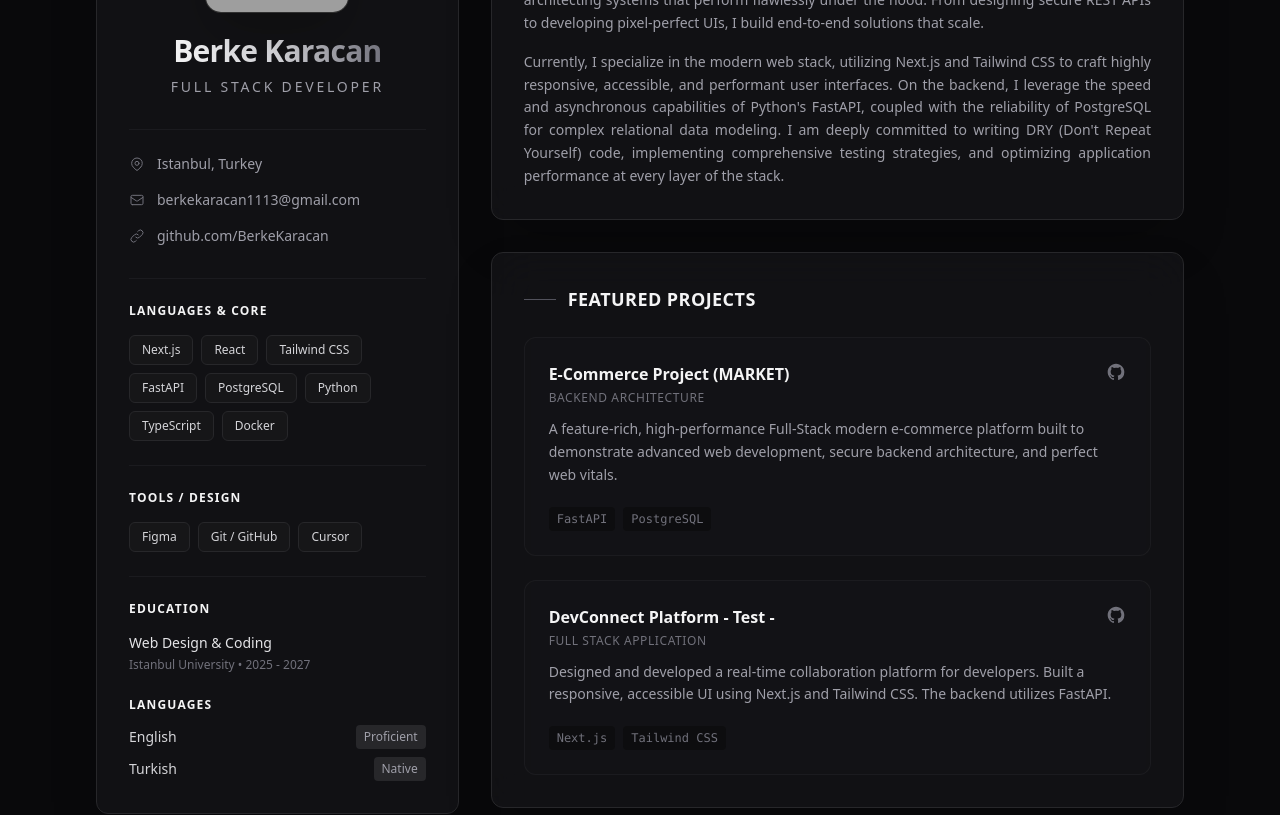
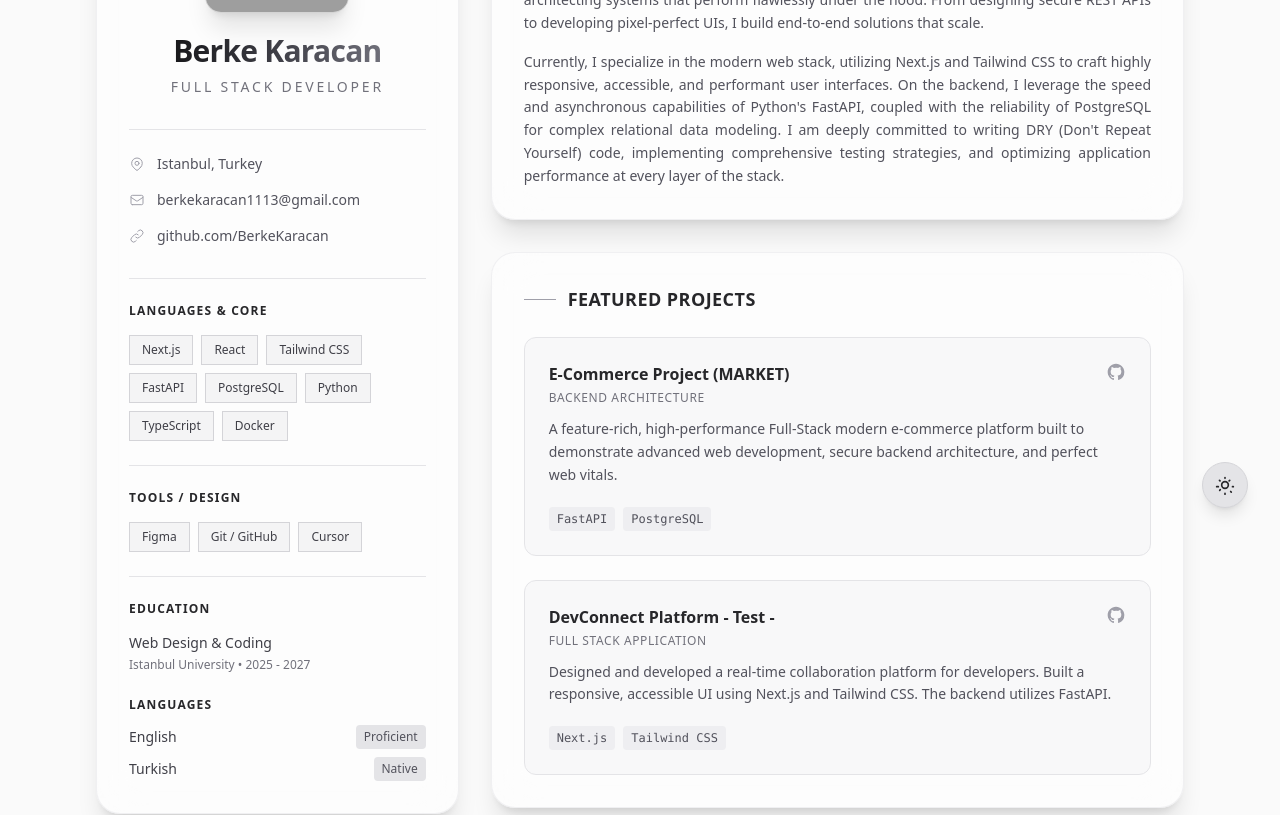
Before and after one commit to BerkeKaracan/My-WebSite, a Next.js app: page / in a window 1280 px wide. Shown: the part 260-1075 px from the top of the page. Built offline with nearby package versions, Linux system fonts and the light colour scheme; grey boxes are pictures that could not be loaded.

Commit message:
style: implement full dark and light theme support

```diff
--- a/package.json
+++ b/package.json
@@ -10,6 +10,7 @@
   },
   "dependencies": {
     "next": "16.2.6",
+    "next-themes": "^0.4.6",
     "react": "19.2.4",
     "react-dom": "19.2.4"
   },
--- a/src/app/layout.tsx
+++ b/src/app/layout.tsx
@@ -1,6 +1,7 @@
 import type { Metadata } from "next";
 import { Geist, Geist_Mono } from "next/font/google";
 import "./globals.css";
+import { ThemeProvider } from "next-themes";
 
 const geistSans = Geist({
   variable: "--font-geist-sans",
@@ -57,9 +58,15 @@
   return (
     <html
       lang="en"
+      suppressHydrationWarning
       className={`${geistSans.variable} ${geistMono.variable} h-full antialiased`}
     >
-      <body className="min-h-full flex flex-col bg-zinc-950">{children}</body>
+      <body className="min-h-full flex flex-col bg-zinc-950">
+        <ThemeProvider attribute="class" defaultTheme="dark" enableSystem>
+          {" "}
+          {children}{" "}
+        </ThemeProvider>
+      </body>
     </html>
   );
 }
--- a/src/app/page.tsx
+++ b/src/app/page.tsx
@@ -1,10 +1,12 @@
 import GlassCard from "@/components/GlassCard";
 import Link from "next/link";
 import Image from "next/image";
+import ThemeToggle from "@/components/ThemeToggle";
 
 export default function Home() {
   return (
-    <main className="min-h-screen p-6 md:p-12 lg:p-24 bg-zinc-950 text-zinc-300 font-sans selection:bg-zinc-700 selection:text-white">
+    <main className="min-h-screen p-6 md:p-12 lg:p-24 bg-zinc-50 dark:bg-zinc-950 text-zinc-800 dark:text-zinc-300 font-sans selection:bg-zinc-700 selection:text-white transition-colors duration-300">
+      <ThemeToggle />
       <div className="max-w-7xl mx-auto flex flex-col md:flex-row gap-8">
         {/* LEFT COLUMN: Comprehensive Profile (Sticky) */}
         <aside className="w-full md:w-1/3 md:shrink-0">
@@ -12,7 +14,7 @@
             <GlassCard>
               {/* Header: Photo & Title */}
               <div className="flex flex-col items-center gap-5">
-                <div className="relative w-36 h-36 rounded-2xl bg-zinc-800/80 border border-zinc-700/50 flex items-center justify-center overflow-hidden shadow-2xl transition-transform duration-500 hover:scale-105 grayscale hover:grayscale-0">
+                <div className="relative w-36 h-36 rounded-2xl bg-zinc-200 dark:bg-zinc-800/80 border border-zinc-300 dark:border-zinc-700/50 flex items-center justify-center overflow-hidden shadow-xl dark:shadow-2xl transition-all duration-500 hover:scale-105 grayscale hover:grayscale-0">
                   <Image
                     src="/profile.jpg"
                     alt="Berke Karacan"
@@ -21,20 +23,20 @@
                   />
                 </div>
                 <div className="text-center">
-                  <h1 className="text-3xl font-bold tracking-tight bg-linear-to-r from-zinc-100 via-zinc-300 to-zinc-500 bg-clip-text text-transparent pb-1">
+                  <h1 className="text-3xl font-bold tracking-tight bg-linear-to-r from-zinc-900 via-zinc-700 to-zinc-500 dark:from-zinc-100 dark:via-zinc-300 dark:to-zinc-500 bg-clip-text text-transparent pb-1">
                     Berke Karacan
                   </h1>
-                  <h2 className="text-sm text-zinc-400 mt-1 uppercase tracking-[0.2em] font-medium">
+                  <h2 className="text-sm text-zinc-500 dark:text-zinc-400 mt-1 uppercase tracking-[0.2em] font-medium">
                     Full Stack Developer
                   </h2>
                 </div>
               </div>
 
               {/* Contact Info */}
-              <div className="mt-8 pt-6 border-t border-zinc-800/50 flex flex-col gap-4 text-sm text-zinc-400">
+              <div className="mt-8 pt-6 border-t border-zinc-200 dark:border-zinc-800/50 flex flex-col gap-4 text-sm text-zinc-600 dark:text-zinc-400">
                 <div className="flex items-center gap-3 group cursor-default">
                   <svg
-                    className="w-4 h-4 text-zinc-500 group-hover:text-zinc-300 transition-colors"
+                    className="w-4 h-4 text-zinc-400 dark:text-zinc-500 group-hover:text-zinc-700 dark:group-hover:text-zinc-300 transition-colors"
                     fill="none"
                     stroke="currentColor"
                     viewBox="0 0 24 24"
@@ -56,10 +58,10 @@
                 </div>
                 <a
                   href="mailto:berkekaracan1113@gmail.com"
-                  className="flex items-center gap-3 hover:text-zinc-100 transition-colors group"
+                  className="flex items-center gap-3 text-zinc-600 dark:text-zinc-400 hover:text-zinc-950 dark:hover:text-zinc-100 transition-colors group"
                 >
                   <svg
-                    className="w-4 h-4 text-zinc-500 group-hover:text-zinc-300 transition-colors"
+                    className="w-4 h-4 text-zinc-400 dark:text-zinc-500 group-hover:text-zinc-700 dark:group-hover:text-zinc-300 transition-colors"
                     fill="none"
                     stroke="currentColor"
                     viewBox="0 0 24 24"
@@ -77,10 +79,10 @@
                   href="https://github.com/BerkeKaracan"
                   target="_blank"
                   rel="noopener noreferrer"
-                  className="flex items-center gap-3 hover:text-zinc-100 transition-colors group"
+                  className="flex items-center gap-3 text-zinc-600 dark:text-zinc-400 hover:text-zinc-950 dark:hover:text-zinc-100 transition-colors group"
                 >
                   <svg
-                    className="w-4 h-4 text-zinc-500 group-hover:text-zinc-300 transition-colors"
+                    className="w-4 h-4 text-zinc-400 dark:text-zinc-500 group-hover:text-zinc-700 dark:group-hover:text-zinc-300 transition-colors"
                     fill="none"
                     stroke="currentColor"
                     viewBox="0 0 24 24"
@@ -97,8 +99,8 @@
               </div>
 
               {/* Core Technologies */}
-              <div className="mt-8 pt-6 border-t border-zinc-800/50">
-                <h3 className="text-xs font-semibold mb-4 tracking-widest text-zinc-100 uppercase">
+              <div className="mt-8 pt-6 border-t border-zinc-200 dark:border-zinc-800/50">
+                <h3 className="text-xs font-semibold mb-4 tracking-widest text-zinc-800 dark:text-zinc-100 uppercase transition-colors">
                   Languages & Core
                 </h3>
                 <div className="flex flex-wrap gap-2">
@@ -114,7 +116,7 @@
                   ].map((tech) => (
                     <span
                       key={tech}
-                      className="px-3 py-1.5 text-xs font-medium bg-zinc-900/80 border border-zinc-800 hover:border-zinc-600 rounded-md text-zinc-300 transition-colors cursor-default"
+                      className="px-3 py-1.5 text-xs font-medium bg-zinc-100 dark:bg-zinc-900/80 border border-zinc-300 dark:border-zinc-800 hover:border-zinc-400 dark:hover:border-zinc-600 text-zinc-700 dark:text-zinc-300 transition-colors cursor-default"
                     >
                       {tech}
                     </span>
@@ -122,16 +124,16 @@
                 </div>
               </div>
 
-              {/* Tools & Design (ADDED FROM SKETCH) */}
-              <div className="mt-6 pt-6 border-t border-zinc-800/50">
-                <h3 className="text-xs font-semibold mb-4 tracking-widest text-zinc-100 uppercase">
+              {/* Tools & Design */}
+              <div className="mt-6 pt-6 border-t border-zinc-200 dark:border-zinc-800/50">
+                <h3 className="text-xs font-semibold mb-4 tracking-widest text-zinc-800 dark:text-zinc-100 uppercase transition-colors">
                   Tools / Design
                 </h3>
                 <div className="flex flex-wrap gap-2">
                   {["Figma", "Git / GitHub", "Cursor"].map((tool) => (
                     <span
                       key={tool}
-                      className="px-3 py-1.5 text-xs font-medium bg-zinc-900/80 border border-zinc-800 hover:border-zinc-600 rounded-md text-zinc-300 transition-colors cursor-default"
+                      className="px-3 py-1.5 text-xs font-medium bg-zinc-100 dark:bg-zinc-900/80 border border-zinc-300 dark:border-zinc-800 hover:border-zinc-400 dark:hover:border-zinc-600 text-zinc-700 dark:text-zinc-300 transition-colors cursor-default"
                     >
                       {tool}
                     </span>
@@ -140,12 +142,12 @@
               </div>
 
               {/* Education & Languages */}
-              <div className="mt-6 pt-6 border-t border-zinc-800/50 hidden md:block">
-                <h3 className="text-xs font-semibold mb-4 tracking-widest text-zinc-100 uppercase">
+              <div className="mt-6 pt-6 border-t border-zinc-200 dark:border-zinc-800/50 hidden md:block">
+                <h3 className="text-xs font-semibold mb-4 tracking-widest text-zinc-800 dark:text-zinc-100 uppercase transition-colors">
                   Education
                 </h3>
                 <div className="mb-4 group cursor-default">
-                  <p className="text-sm font-medium text-zinc-200 group-hover:text-white transition-colors">
+                  <p className="text-sm font-medium text-zinc-700 dark:text-zinc-200 group-hover:text-zinc-950 dark:group-hover:text-white transition-colors">
                     Web Design & Coding
                   </p>
                   <p className="text-xs text-zinc-500 mt-1">
@@ -153,19 +155,23 @@
                   </p>
                 </div>
 
-                <h3 className="text-xs font-semibold mb-3 mt-6 tracking-widest text-zinc-100 uppercase">
+                <h3 className="text-xs font-semibold mb-3 mt-6 tracking-widest text-zinc-800 dark:text-zinc-100 uppercase transition-colors">
                   Languages
                 </h3>
-                <div className="flex flex-col gap-2 text-sm text-zinc-400">
+                <div className="flex flex-col gap-2 text-sm text-zinc-600 dark:text-zinc-400">
                   <div className="flex justify-between items-center">
-                    <span className="font-medium text-zinc-300">English</span>
-                    <span className="text-xs bg-zinc-800 px-2 py-1 rounded text-zinc-400">
+                    <span className="font-medium text-zinc-700 dark:text-zinc-300 transition-colors">
+                      English
+                    </span>
+                    <span className="text-xs bg-zinc-200 dark:bg-zinc-800 px-2 py-1 rounded text-zinc-600 dark:text-zinc-400 transition-colors">
                       Proficient
                     </span>
                   </div>
                   <div className="flex justify-between items-center">
-                    <span className="font-medium text-zinc-300">Turkish</span>
-                    <span className="text-xs bg-zinc-800 px-2 py-1 rounded text-zinc-400">
+                    <span className="font-medium text-zinc-700 dark:text-zinc-300 transition-colors">
+                      Turkish
+                    </span>
+                    <span className="text-xs bg-zinc-200 dark:bg-zinc-800 px-2 py-1 rounded text-zinc-600 dark:text-zinc-400 transition-colors">
                       Native
                     </span>
                   </div>
@@ -178,12 +184,12 @@
         {/* RIGHT COLUMN: Detailed Content (Scrollable) */}
         <main className="w-full md:w-2/3 flex flex-col gap-8">
           {/* Executive Summary Section */}
-          <GlassCard className="group transition-all duration-500 hover:border-zinc-700/50">
-            <h3 className="text-lg font-semibold mb-6 text-zinc-100 tracking-wide flex items-center gap-3">
-              <span className="w-8 h-px bg-zinc-600 group-hover:w-12 transition-all duration-300"></span>
+          <GlassCard className="group transition-all duration-500 border-zinc-200 dark:border-zinc-800/50 hover:border-zinc-400 dark:hover:border-zinc-700/50">
+            <h3 className="text-lg font-semibold mb-6 text-zinc-800 dark:text-zinc-100 tracking-wide flex items-center gap-3 transition-colors">
+              <span className="w-8 h-px bg-zinc-400 dark:bg-zinc-600 group-hover:w-12 transition-all duration-300"></span>
               SUMMARY
             </h3>
-            <div className="flex flex-col gap-4 text-sm text-zinc-400 leading-relaxed font-light text-justify">
+            <div className="flex flex-col gap-4 text-sm text-zinc-600 dark:text-zinc-400 leading-relaxed font-light text-justify transition-colors">
               <p>
                 I am a Full-Stack Developer focused on building scalable,
                 high-performance web applications. I bridge the gap between
@@ -210,17 +216,17 @@
 
           {/* Projects Section */}
           <GlassCard className="group">
-            <h3 className="text-lg font-semibold mb-6 text-zinc-100 tracking-wide flex items-center gap-3">
-              <span className="w-8 h-px bg-zinc-600 group-hover:w-12 transition-all duration-300"></span>
+            <h3 className="text-lg font-semibold mb-6 text-zinc-800 dark:text-zinc-100 tracking-wide flex items-center gap-3 transition-colors">
+              <span className="w-8 h-px bg-zinc-400 dark:bg-zinc-600 group-hover:w-12 transition-all duration-300"></span>
               FEATURED PROJECTS
             </h3>
 
             <div className="flex flex-col gap-6">
               {/* Project 1 */}
-              <div className="relative p-6 rounded-xl border border-zinc-800/50 bg-zinc-900/30 hover:bg-zinc-800/40 transition-all duration-300 hover:shadow-lg hover:border-zinc-700 group/card">
+              <div className="relative p-6 rounded-xl border border-zinc-200 dark:border-zinc-800/50 bg-zinc-100/50 dark:bg-zinc-900/30 hover:bg-zinc-200/60 dark:hover:bg-zinc-800/40 transition-all duration-300 hover:shadow-lg hover:border-zinc-400 dark:hover:border-zinc-700 group/card">
                 <div className="flex justify-between items-start mb-3">
                   <div>
-                    <h4 className="text-base font-semibold text-zinc-100 group-hover/card:text-white transition-colors">
+                    <h4 className="text-base font-semibold text-zinc-800 dark:text-zinc-100 group-hover/card:text-zinc-950 group-hover/card:dark:text-white transition-colors">
                       <Link
                         href="/projects/e-commerce-project"
                         className="before:absolute before:inset-0 before:z-10"
@@ -232,12 +238,12 @@
                       Backend Architecture
                     </p>
                   </div>
-                  <div className="flex gap-3 text-zinc-500 relative z-20">
+                  <div className="flex gap-3 text-zinc-400 dark:text-zinc-500 relative z-20">
                     <a
                       href="https://github.com/BerkeKaracan/E-CommerceProject"
                       target="_blank"
                       rel="noopener noreferrer"
-                      className="hover:text-white transition-colors"
+                      className="hover:text-zinc-900 dark:hover:text-white transition-colors"
                       title="GitHub Repository"
                     >
                       <svg
@@ -254,26 +260,26 @@
                     </a>
                   </div>
                 </div>
-                <p className="text-sm text-zinc-400 mt-2 leading-relaxed font-light relative z-20 pointer-events-none">
+                <p className="text-sm text-zinc-600 dark:text-zinc-400 mt-2 leading-relaxed font-light relative z-20 pointer-events-none transition-colors">
                   A feature-rich, high-performance Full-Stack modern e-commerce
                   platform built to demonstrate advanced web development, secure
                   backend architecture, and perfect web vitals.
                 </p>
                 <div className="flex flex-wrap gap-2 mt-5 relative z-20">
-                  <span className="text-xs font-mono text-zinc-500 bg-zinc-950/50 px-2 py-1 rounded">
+                  <span className="text-xs font-mono text-zinc-600 dark:text-zinc-500 bg-zinc-200/50 dark:bg-zinc-950/50 px-2 py-1 rounded transition-colors">
                     FastAPI
                   </span>
-                  <span className="text-xs font-mono text-zinc-500 bg-zinc-950/50 px-2 py-1 rounded">
+                  <span className="text-xs font-mono text-zinc-600 dark:text-zinc-500 bg-zinc-200/50 dark:bg-zinc-950/50 px-2 py-1 rounded transition-colors">
                     PostgreSQL
                   </span>
                 </div>
               </div>
 
               {/* Project 2 */}
-              <div className="relative p-6 rounded-xl border border-zinc-800/50 bg-zinc-900/30 hover:bg-zinc-800/40 transition-all duration-300 hover:shadow-lg hover:border-zinc-700 group/card">
+              <div className="relative p-6 rounded-xl border border-zinc-200 dark:border-zinc-800/50 bg-zinc-100/50 dark:bg-zinc-900/30 hover:bg-zinc-200/60 dark:hover:bg-zinc-800/40 transition-all duration-300 hover:shadow-lg hover:border-zinc-400 dark:hover:border-zinc-700 group/card">
                 <div className="flex justify-between items-start mb-3">
                   <div>
-                    <h4 className="text-base font-semibold text-zinc-100 group-hover/card:text-white transition-colors">
+                    <h4 className="text-base font-semibold text-zinc-800 dark:text-zinc-100 group-hover/card:text-zinc-950 group-hover/card:dark:text-white transition-colors">
                       <Link
                         href="/projects/dev-connect-platform"
                         className="before:absolute before:inset-0 before:z-10"
@@ -285,12 +291,12 @@
                       Full Stack Application
                     </p>
                   </div>
-                  <div className="flex gap-3 text-zinc-500 relative z-20">
+                  <div className="flex gap-3 text-zinc-400 dark:text-zinc-500 relative z-20">
                     <a
                       href="https://github.com"
                       target="_blank"
                       rel="noopener noreferrer"
-                      className="hover:text-white transition-colors"
+                      className="hover:text-zinc-900 dark:hover:text-white transition-colors"
                       title="GitHub Repository"
                     >
                       <svg
@@ -307,16 +313,16 @@
                     </a>
                   </div>
                 </div>
-                <p className="text-sm text-zinc-400 mt-2 leading-relaxed font-light relative z-20 pointer-events-none">
+                <p className="text-sm text-zinc-600 dark:text-zinc-400 mt-2 leading-relaxed font-light relative z-20 pointer-events-none transition-colors">
                   Designed and developed a real-time collaboration platform for
                   developers. Built a responsive, accessible UI using Next.js
                   and Tailwind CSS. The backend utilizes FastAPI.
                 </p>
                 <div className="flex flex-wrap gap-2 mt-5 relative z-20">
-                  <span className="text-xs font-mono text-zinc-500 bg-zinc-950/50 px-2 py-1 rounded">
+                  <span className="text-xs font-mono text-zinc-600 dark:text-zinc-500 bg-zinc-200/50 dark:bg-zinc-950/50 px-2 py-1 rounded transition-colors">
                     Next.js
                   </span>
-                  <span className="text-xs font-mono text-zinc-500 bg-zinc-950/50 px-2 py-1 rounded">
+                  <span className="text-xs font-mono text-zinc-600 dark:text-zinc-500 bg-zinc-200/50 dark:bg-zinc-950/50 px-2 py-1 rounded transition-colors">
                     Tailwind CSS
                   </span>
                 </div>
@@ -325,18 +331,18 @@
           </GlassCard>
 
           {/* CERTIFICATIONS SECTION (ADDED FROM SKETCH) */}
-          <GlassCard className="group transition-all duration-500 hover:border-zinc-700/50">
-            <h3 className="text-lg font-semibold mb-6 text-zinc-100 tracking-wide flex items-center gap-3">
-              <span className="w-8 h-px bg-zinc-600 group-hover:w-12 transition-all duration-300"></span>
+          <GlassCard className="group">
+            <h3 className="text-lg font-semibold mb-6 text-zinc-800 dark:text-zinc-100 tracking-wide flex items-center gap-3 transition-colors">
+              <span className="w-8 h-px bg-zinc-400 dark:bg-zinc-600 group-hover:w-12 transition-all duration-300"></span>
               CERTIFICATIONS
             </h3>
             <div className="grid grid-cols-1 sm:grid-cols-2 gap-4">
-              <div className="p-4 rounded-xl border border-zinc-800/50 bg-zinc-900/20 hover:bg-zinc-800/40 transition-colors">
+              <div className="p-4 rounded-xl border border-zinc-200 dark:border-zinc-800/50 bg-zinc-100/30 dark:bg-zinc-900/20 hover:bg-zinc-200/60 dark:hover:bg-zinc-800/40 transition-colors">
                 <a
                   href="/Software_Development_Tools_Certificate.pdf"
                   target="_blank"
                 >
-                  <p className="text-sm font-semibold text-zinc-200">
+                  <p className="text-sm font-semibold text-zinc-800 dark:text-zinc-200 hover:text-zinc-950 dark:hover:text-white transition-colors">
                     Software Development Tools
                   </p>
                   <p className="text-[11px] text-zinc-500 uppercase mt-1 tracking-wider font-mono">
@@ -344,8 +350,8 @@
                   </p>
                 </a>
               </div>
-              <div className="p-4 rounded-xl border border-zinc-800/50 bg-zinc-900/20 hover:bg-zinc-800/40 transition-colors">
-                <p className="text-sm font-semibold text-zinc-200">
+              <div className="p-4 rounded-xl border border-zinc-200 dark:border-zinc-800/50 bg-zinc-100/30 dark:bg-zinc-900/20 hover:bg-zinc-200/60 dark:hover:bg-zinc-800/40 transition-colors">
+                <p className="text-sm font-semibold text-zinc-800 dark:text-zinc-200 transition-colors">
                   Advanced React Patterns - Test -
                 </p>
                 <p className="text-[11px] text-zinc-500 uppercase mt-1 tracking-wider font-mono">
--- a/src/components/GlassCard.tsx
+++ b/src/components/GlassCard.tsx
@@ -1,17 +1,13 @@
-import React from "react";
-
-interface GlassCardProps {
-  children: React.ReactNode;
-  className?: string;
-}
-
 export default function GlassCard({
   children,
   className = "",
-}: GlassCardProps) {
+}: {
+  children: React.ReactNode;
+  className?: string;
+}) {
   return (
     <div
-      className={`bg-zinc-900/60 backdrop-blur-xl border border-zinc-800 rounded-xl shadow-2xl p-6 md:p-8 ${className}`}
+      className={`p-8 rounded-3xl border border-zinc-200/50 dark:border-zinc-800/50 bg-white/50 dark:bg-zinc-900/30 backdrop-blur-xl shadow-xl dark:shadow-2xl ${className}`}
     >
       {children}
     </div>
--- /dev/null
+++ b/src/components/ThemeToggle.tsx
@@ -0,0 +1,56 @@
+"use client";
+import { useTheme } from "next-themes";
+import { useEffect, useState } from "react";
+
+export default function ThemeToggle() {
+  const { theme, setTheme } = useTheme();
+  const [mounted, setMounted] = useState(false);
+
+  useEffect(() => {
+    const handle = requestAnimationFrame(() => {
+      setMounted(true);
+    });
+    return () => cancelAnimationFrame(handle);
+  }, []);
+
+  if (!mounted) return null;
+  if (!mounted) return null;
+
+  return (
+    <button
+      onClick={() => setTheme(theme === "dark" ? "light" : "dark")}
+      className="fixed bottom-8 right-8 p-3 rounded-full bg-zinc-200 dark:bg-zinc-800 text-zinc-800 dark:text-zinc-200 shadow-lg border border-zinc-300 dark:border-zinc-700 hover:scale-110 transition-all duration-300 z-50"
+      aria-label="Toggle Theme"
+    >
+      {theme === "dark" ? (
+        <svg
+          className="w-5 h-5"
+          fill="none"
+          stroke="currentColor"
+          viewBox="0 0 24 24"
+        >
+          <path
+            strokeLinecap="round"
+            strokeLinejoin="round"
+            strokeWidth="2"
+            d="M12 3v1m0 18v1m9-9h1m-18 0H2m3.364-7.636l.707.707m12.728 12.728l.707.707M6.343 17.657l-.707.707M17.657 6.343l-.707.707M16 12a4 4 0 11-8 0 4 4 0 018 0z"
+          />
+        </svg>
+      ) : (
+        <svg
+          className="w-5 h-5"
+          fill="none"
+          stroke="currentColor"
+          viewBox="0 0 24 24"
+        >
+          <path
+            strokeLinecap="round"
+            strokeLinejoin="round"
+            strokeWidth="2"
+            d="M20.354 15.354A9 9 0 018.646 3.646 9.003 9.003 0 0012 21a9.003 9.003 0 008.354-5.646z"
+          />
+        </svg>
+      )}
+    </button>
+  );
+}
```
Also changed, not shown: 1 other file (tests, documents, lock files or other folders).
